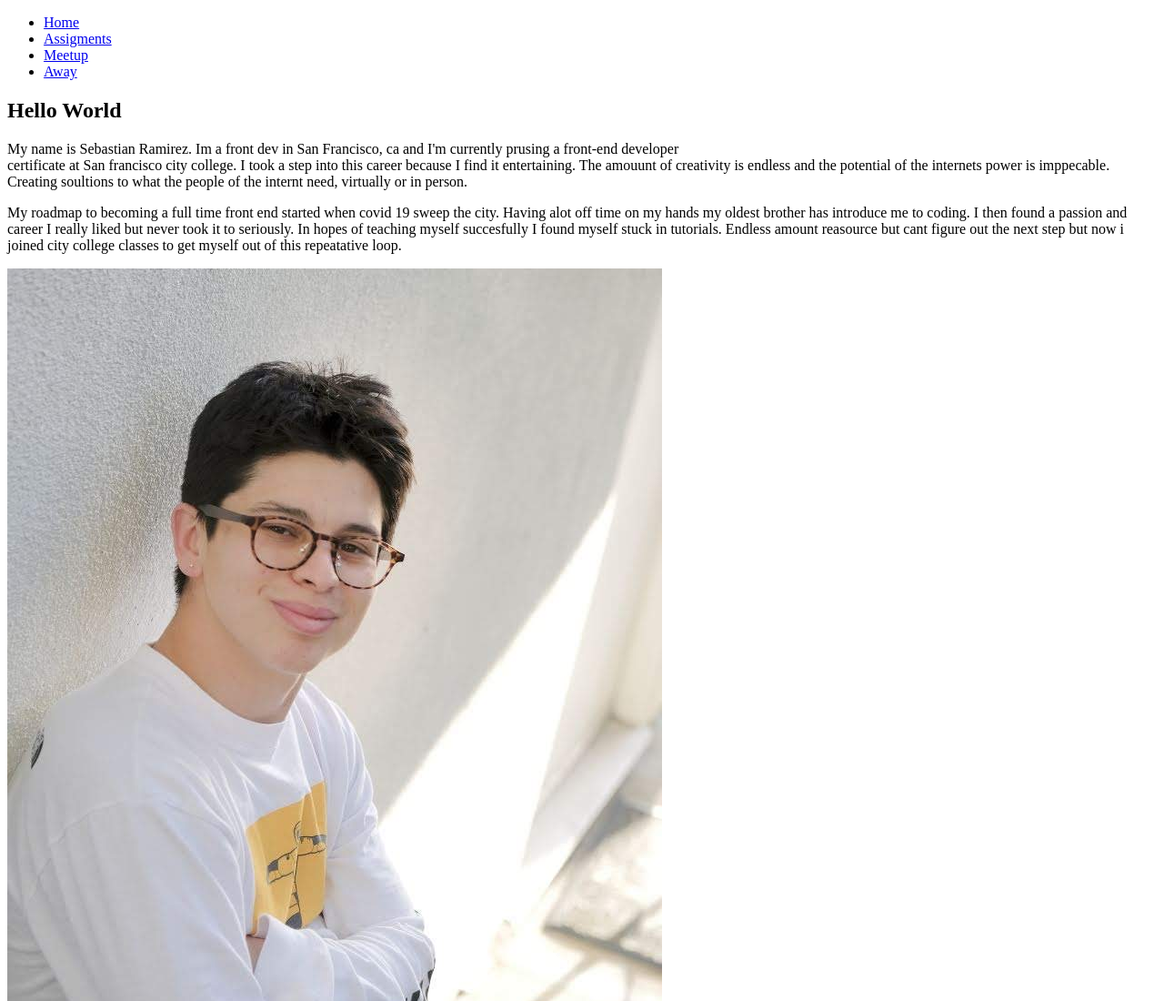
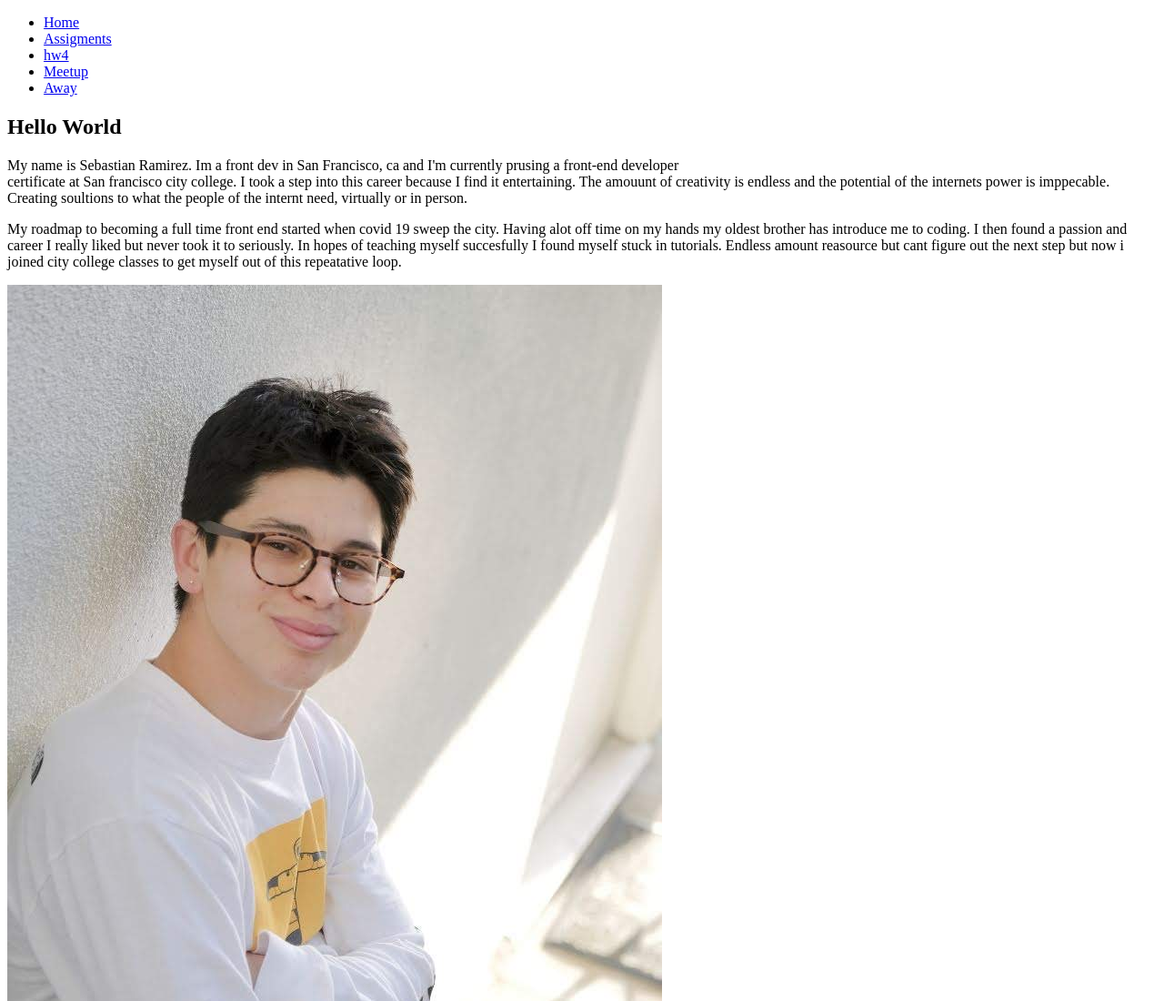
Before and after one commit to sebastianr415/homework1, a plain HTML site: page index.html in a window 1280 px wide. Shown: the top 1100 px of the page at 91% size. Drawn offline with Linux system fonts and the light colour scheme.

Commit message:
added hw4 link to home page

```diff
--- a/index.html
+++ b/index.html
@@ -13,6 +13,9 @@
         </li>
         <li>
             <a href = "assignment.html">Assigments</a>
+        </li>
+        <li>
+            <a href = "hw4.html">hw4</a>
         </li>
         <li>
             <a href = "#">Meetup</a>
```
Also changed, not shown: hw4.html (+4 -0 lines).
